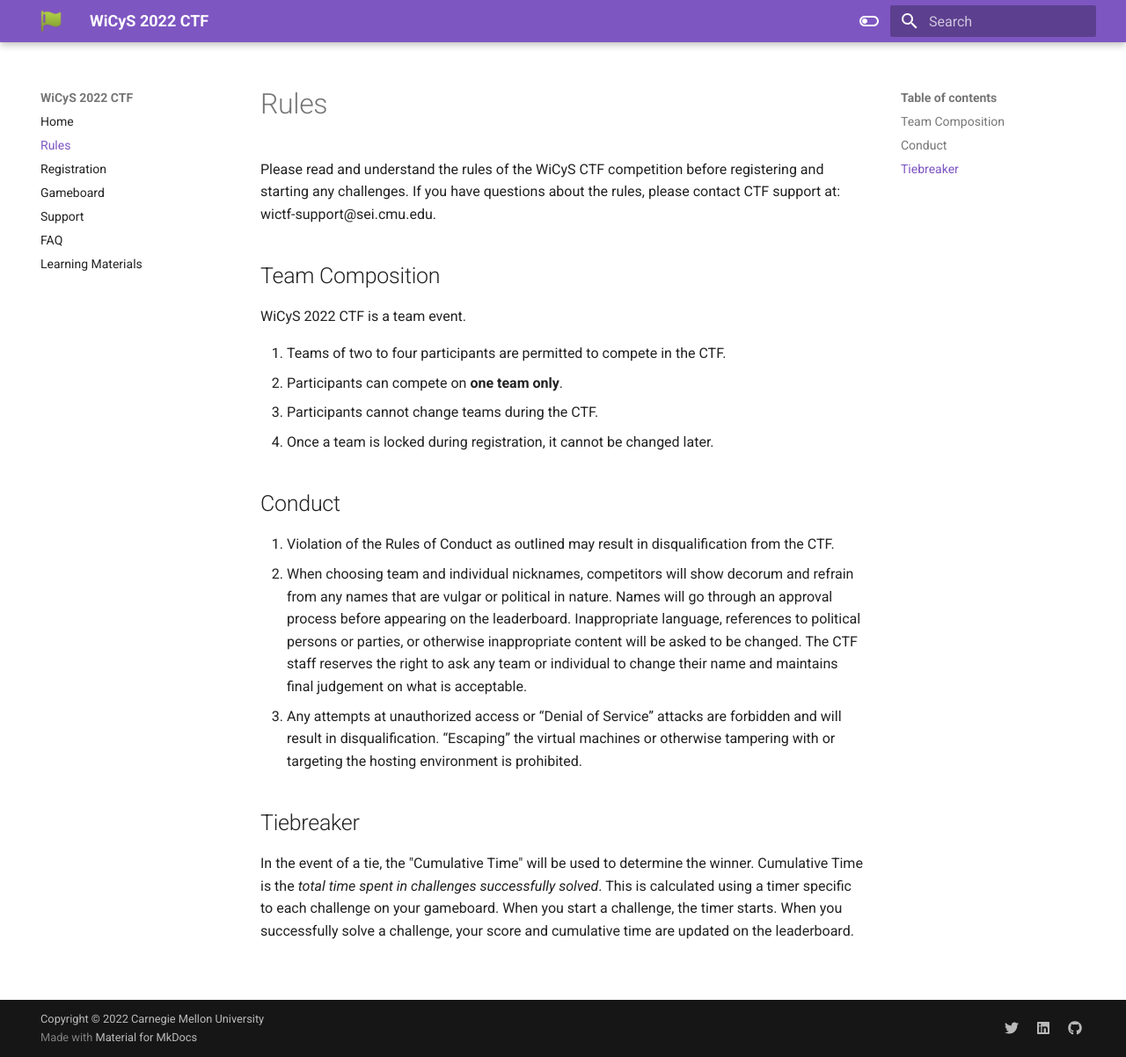
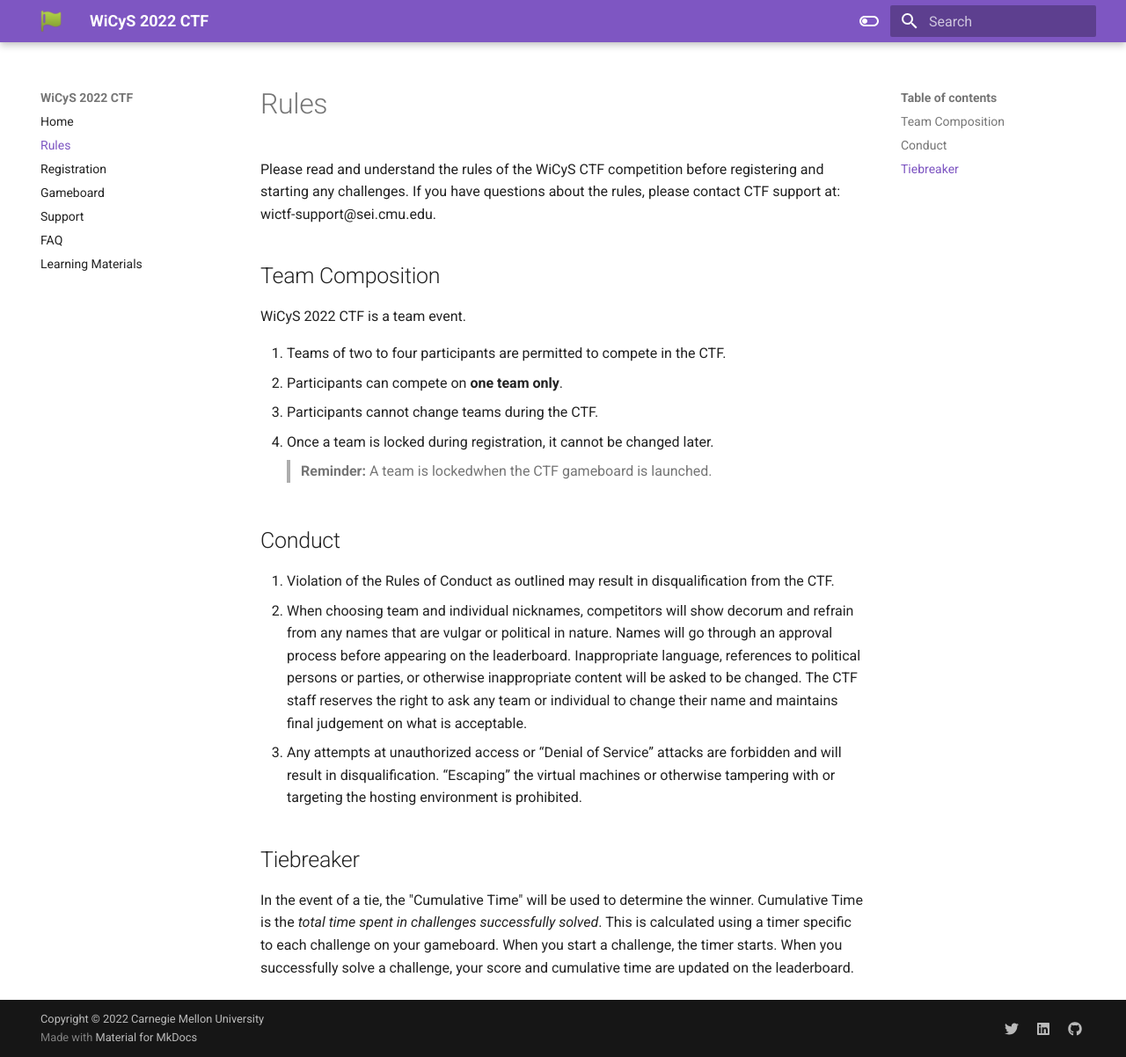
Before and after one commit to sei-mkaar/wictf-web, an MkDocs documentation site: the page built from docs/rules.md, in a window 1280 px wide and 1202 px high. Shown: the whole window at 88% size. Built offline with MkDocs 1.6.1 and Material for MkDocs 9.7.7, drawn with Linux system fonts in a browser that asks for light colours.

Commit message:
Update 'docs/rules.md'

```diff
--- a/docs/rules.md
+++ b/docs/rules.md
@@ -10,6 +10,7 @@
 2. Participants can compete on **one team only**.
 3. Participants cannot change teams during the CTF.
 4. Once a team is locked during registration, it cannot be changed later.
+>**Reminder:** A team is lockedwhen the CTF gameboard is launched.
 
 ## Conduct
 
```
